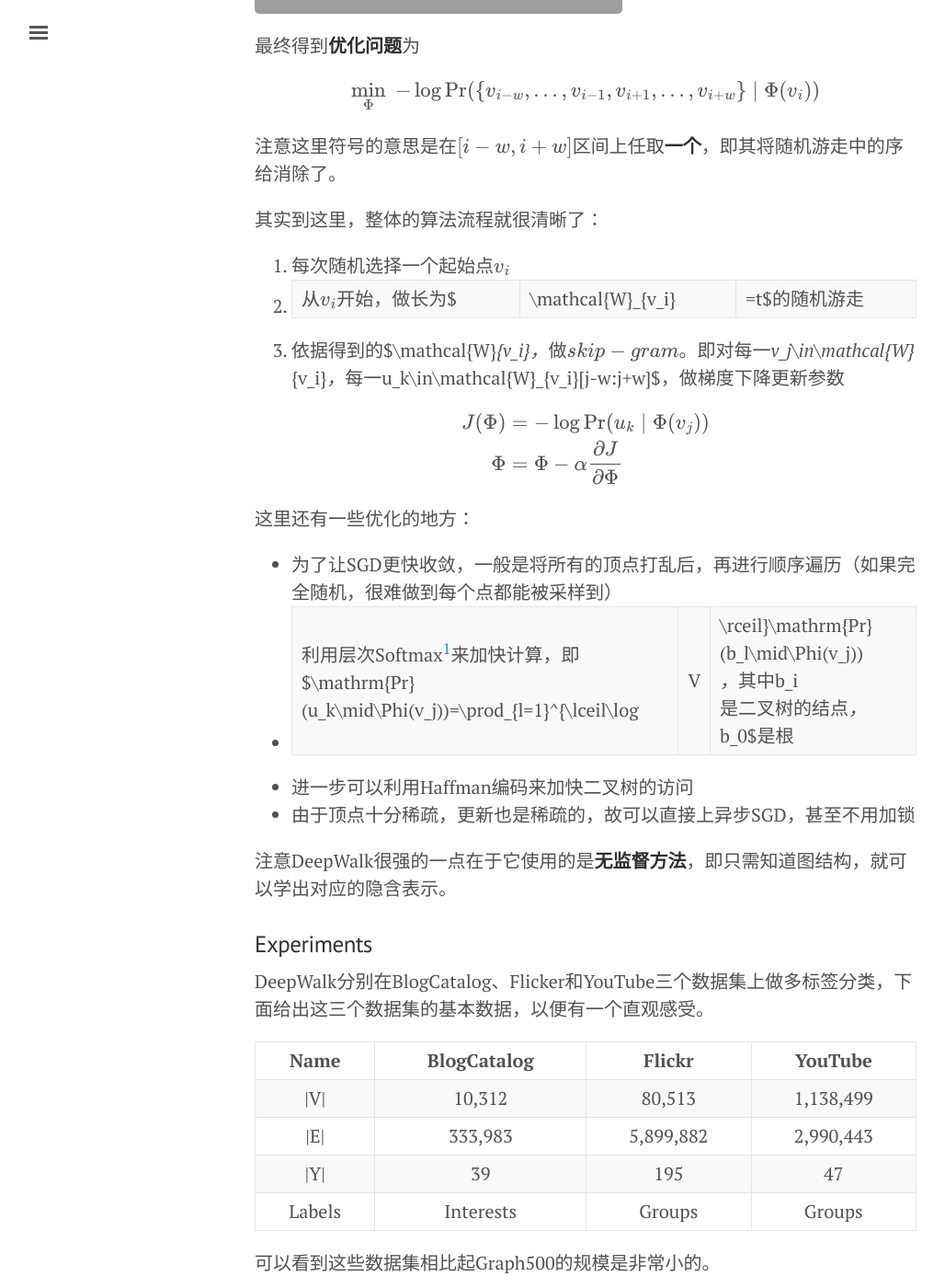
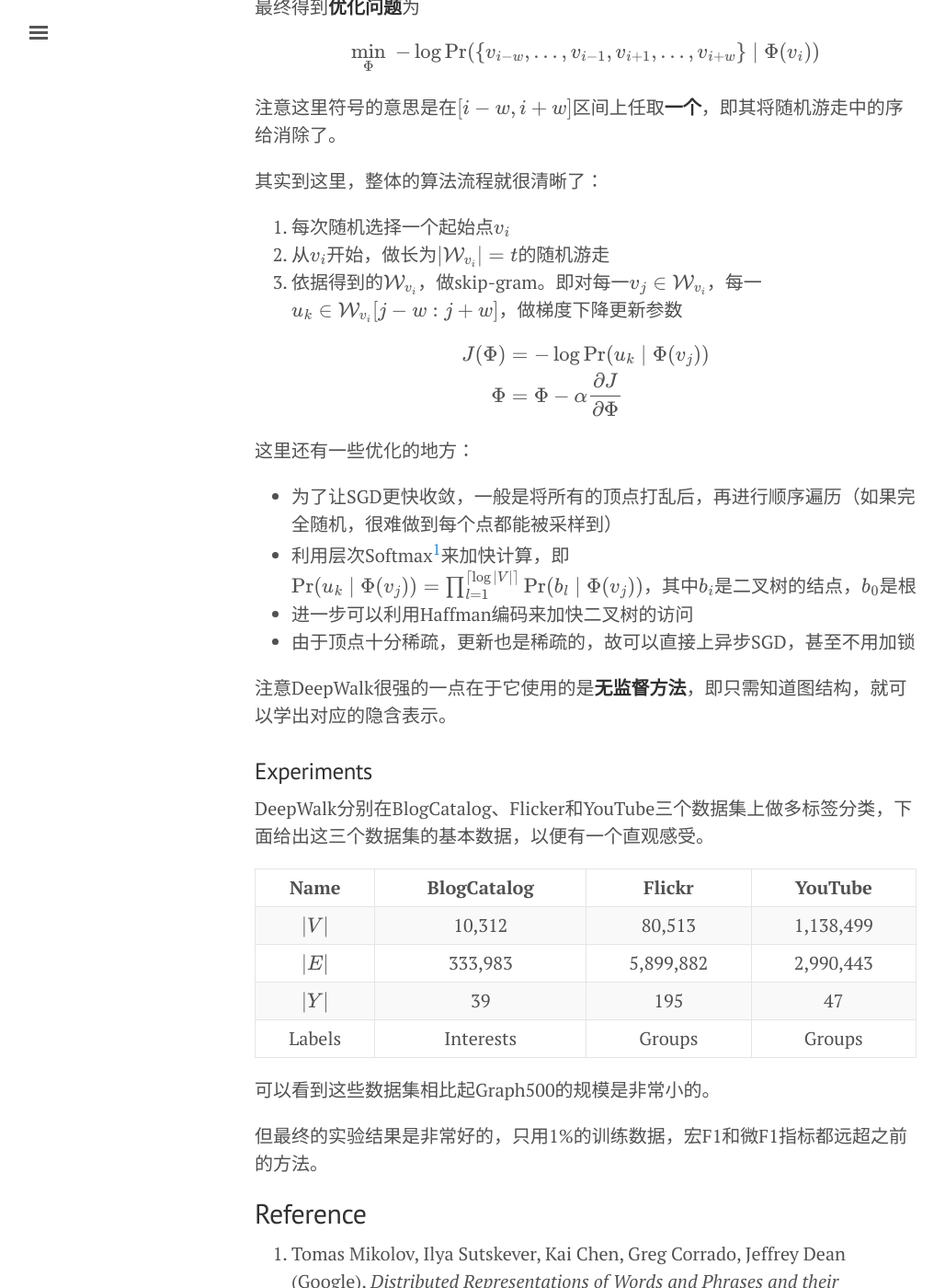
Before and after one commit to Ewenwan/chhzh123.github.io, a Jekyll site: the page built from _posts/2020-02-06-graph-embedding.md, in a window 1280 px wide and 1400 px high, scrolled down 4429 px. Shown: the whole window at 92% size, without its empty margins (3-1031 px from the left). Built offline with Jekyll 4.4.1, drawn with Linux system fonts in a browser that asks for light colours; nearby versions of some CDN libraries; formulas are drawn with MathJax 3; comment, search, counter and statistics services are not loaded; some of the changed text lies outside the part shown; grey boxes are pictures that could not be loaded.

Commit message:
[blog] Fix LaTeX display bug in DeepWalk

```diff
--- a/_posts/2020-02-06-graph-embedding.md
+++ b/_posts/2020-02-06-graph-embedding.md
@@ -77,7 +77,7 @@ $$\mathrm{Pr}(w_n\mid w_0,w_1,\ldots,w_{n-1})$$
 
 放在图中则变为给定随机游走的前$i-1$个结点，最大化$\mathrm{Pr}(v_i\mid (v_1,v_2,\ldots,v_{i-1}))$。
 
-目标是<u>学习结点的嵌入表示</u>，而不仅仅是结点的共现(co-occurance)情况。引入映射函数$\Phi:v\in V\mapsto\mathbb{R}^{|V|\times d}=X_E$，估计下式
+目标是<u>学习结点的嵌入表示</u>，而不仅仅是结点的共现(co-occurance)情况。引入映射函数$\Phi:v\in V\mapsto\mathbb{R}^{\vert V\vert \times d}=X_E$，估计下式
 
 $$\mathrm{Pr}\left(v_i\mid (\Phi(v_1),\Phi(v_2),\ldots,\Phi(v_{i-1}))\right)$$
 
@@ -95,14 +95,19 @@ $$\min_{\Phi}\;-\log\mathrm{Pr}(\{v_{i-w},\ldots,v_{i-1},v_{i+1},\ldots,v_{i+w}\
 
 其实到这里，整体的算法流程就很清晰了：
 1. 每次随机选择一个起始点$v_i$
-2. 从$v_i$开始，做长为$|\mathcal{W}_{v_i}|=t$的随机游走
-3. 依据得到的$\mathcal{W}_{v_i}$，做skip-gram。即对每一$v_j\in\mathcal{W}_{v_i}$，每一$u_k\in\mathcal{W}_{v_i}[j-w:j+w]$，做梯度下降更新参数
+2. 从$v_i$开始，做长为$\vert\mathcal{W}_{v_i}\vert=t$的随机游走
+3. 依据得到的$\mathcal{W}\_{v_i}$，做skip-gram。即对每一$v_j\in\mathcal{W}\_{v_i}$，每一$u_k\in\mathcal{W}\_{v_i}[j-w:j+w]$，做梯度下降更新参数
 
-$$\begin{aligned}J(\Phi)&=-\log\mathrm{Pr}(u_k\mid\Phi(v_j))\\\Phi&=\Phi-\alpha\frac{\partial J}{\partial\Phi}\end{aligned}$$
+$$
+\begin{aligned}
+J(\Phi)&=-\log\mathrm{Pr}(u_k\mid\Phi(v_j))\\
+\Phi&=\Phi-\alpha\frac{\partial J}{\partial\Phi}
+\end{aligned}
+$$
 
 这里还有一些优化的地方：
 * 为了让SGD更快收敛，一般是将所有的顶点打乱后，再进行顺序遍历（如果完全随机，很难做到每个点都能被采样到）
-* 利用层次Softmax[^2]来加快计算，即$\mathrm{Pr}(u_k\mid\Phi(v_j))=\prod_{l=1}^{\lceil\log|V|\rceil}\mathrm{Pr}(b_l\mid\Phi(v_j))$，其中$b_i$是二叉树的结点，$b_0$是根
+* 利用层次Softmax[^2]来加快计算，即$\mathrm{Pr}(u_k\mid\Phi(v_j))=\prod_{l=1}^{\lceil\log\vert V\vert\rceil}\mathrm{Pr}(b_l\mid\Phi(v_j))$，其中$b_i$是二叉树的结点，$b_0$是根
 * 进一步可以利用Haffman编码来加快二叉树的访问
 * 由于顶点十分稀疏，更新也是稀疏的，故可以直接上异步SGD，甚至不用加锁
 
@@ -113,9 +118,9 @@ DeepWalk分别在BlogCatalog、Flicker和YouTube三个数据集上做多标签
 
 | Name | BlogCatalog | Flickr | YouTube |
 | :--: | :---------: | :----: | :-----: |
-| \|V\| | 10,312      | 80,513 | 1,138,499 |
-| \|E\| | 333,983    | 5,899,882 | 2,990,443 |
-| \|Y\| | 39         | 195       | 47 |
+| $\vert V\vert$ | 10,312      | 80,513 | 1,138,499 |
+| $\vert E\vert$ | 333,983    | 5,899,882 | 2,990,443 |
+| $\vert Y\vert$ | 39         | 195       | 47 |
 | Labels | Interests | Groups    | Groups |
 
 可以看到这些数据集相比起Graph500的规模是非常小的。
```
